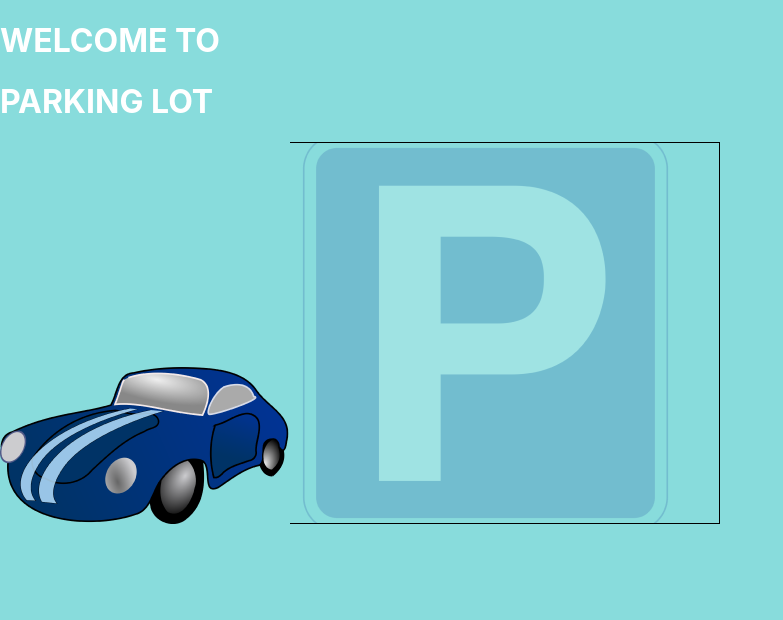
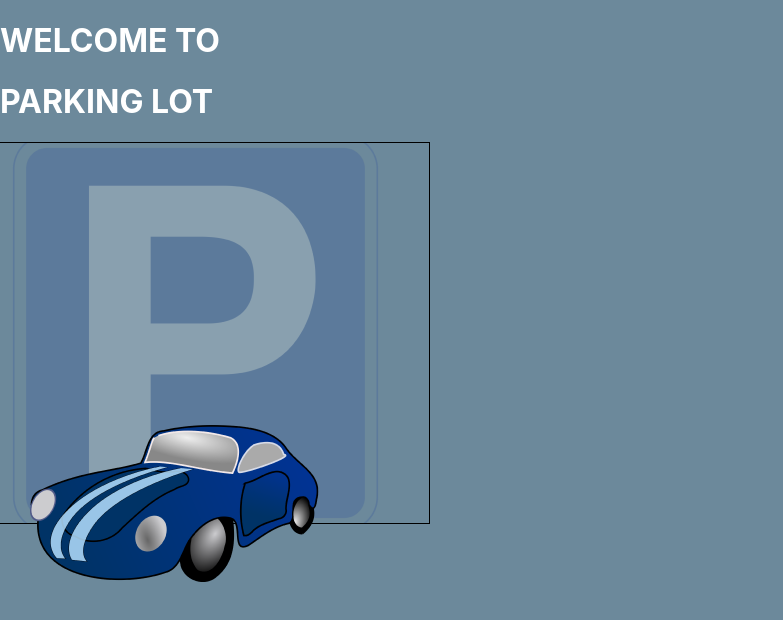
Before and after one commit to carolkx/parking-lot-, a React (Create React App) app: page / in a window 1280 px wide. Shown: the top 620 px of the page, without its empty margins (0-783 px from the left). Built offline with nearby package versions, Linux system fonts and the light colour scheme.

Commit message:
beginning

```diff
--- a/src/App.css
+++ b/src/App.css
@@ -38,13 +38,30 @@
 }
 
 body {
-    background-color: rgb(136, 220, 220);
+  background-color: #6C899B;
 }
 
 h1 {
-    color: rgb(255, 255, 255);
+  color: rgb(255, 255, 255);
 }
 
-#welcomeImg {
-    position: absolute;
+.master {
+    align-self: center;
+    margin-right: auto;
 }
+
+.parent {
+  position: relative;
+  top: 0;
+  left: 0;
+}
+.image1 {
+  position: relative;
+  top: 0;
+  right: 0;
+}
+.image2 {
+  position: absolute;
+  top: 280px;
+  left: 30px;
+}
--- a/src/App.js
+++ b/src/App.js
@@ -3,12 +3,12 @@ import "./App.css";
 
 function App() {
   return (
-    <div>
+    <div class="master">
       <h1>WELCOME TO</h1>
       <h1>PARKING LOT</h1>
-      <div id="welcomeImg">
-        <img src="./car.img.png" alt="car photo" />
-        <img src="./parking.img.png" alt="car photo" />
+      <div class="parent">
+        <img src="./parking.img.png" alt="car photo" class="image1" />
+        <img src="./car.img.png" alt="car photo" class="image2" />
       </div>
     </div>
   );
```
